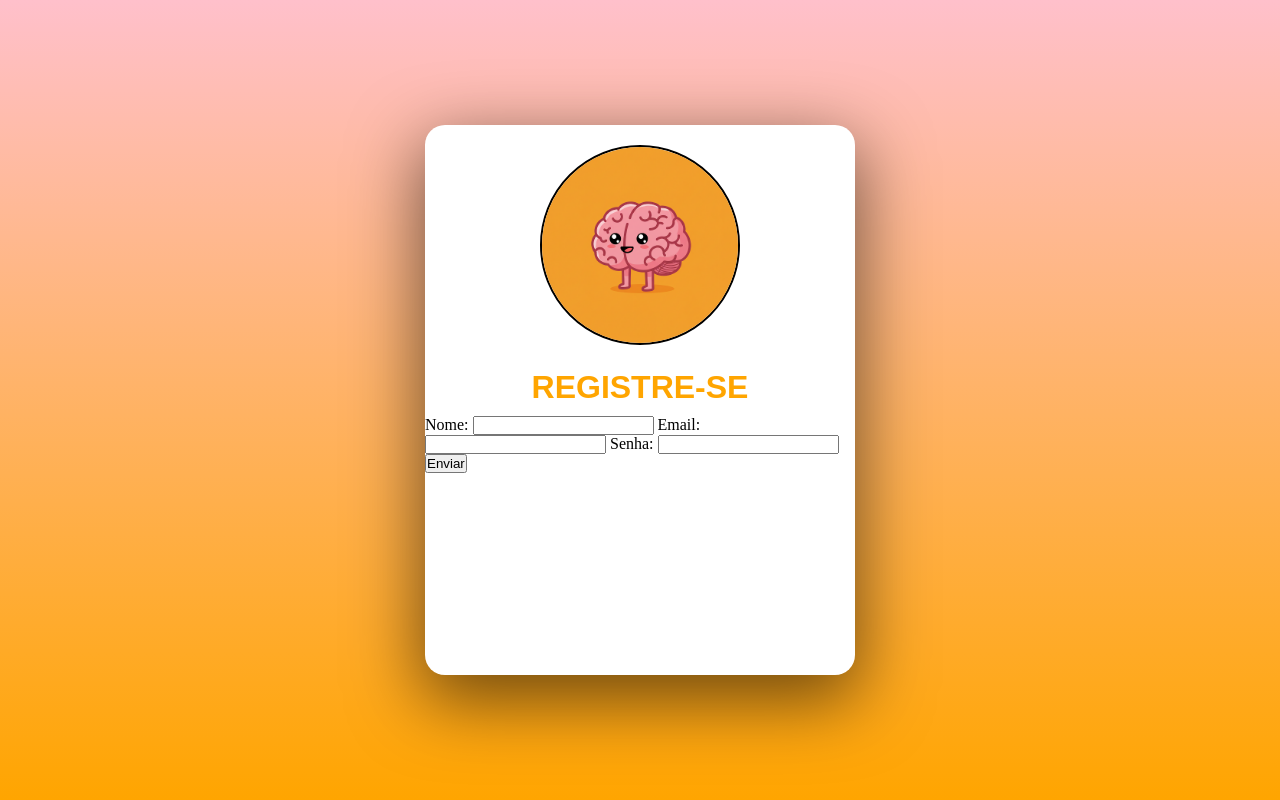
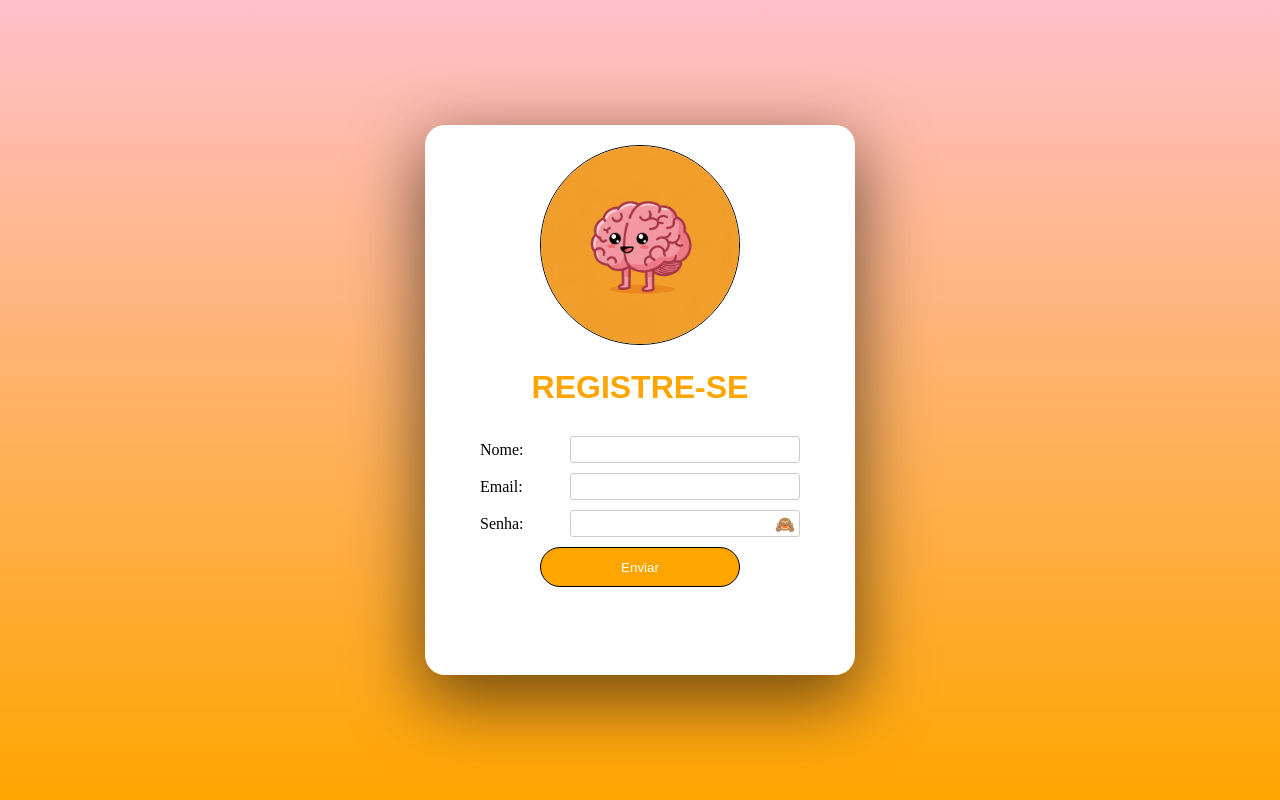
Before and after one commit to Talhetti/SuperQuiz, a PHP site: page /Registro.php in a window 1280 px wide. Run offline with PHP 8.4, Linux system fonts and the light colour scheme.

Commit message:
Tela de registro html e css pronto

```diff
--- a/Registro.php
+++ b/Registro.php
@@ -16,21 +16,34 @@
         <div class="Titulo">
             <h1>REGISTRE-SE</h1>
         </div>
-        <div class="Form-User">
-            <form action="Registro.php" method="POST">
+
+        <form action="" method="POST" class="Form-User">
+            <div class="form-group">
                 <label for="">Nome: </label>
                 <input type="text">
-
+            </div>
+            <div class="form-group">
                 <label for="">Email: </label>
                 <input type="text">
+            </div>
 
-                <label for="">Senha: </label>
-                <input type="password">
+            <div class="form-group">
+                <label for="Senha">Senha: </label>
+                <div class="InputSenha">
+                    <input type="password" id="Password">
+                    <span class="VerSenha" onclick="VerSenha()">🙈</span>
+                </div>
 
+            </div>
+            <div class="botao">
                 <button type="Submit">Enviar</button>
-            </form>
-        </div>
+            </div>
+        </form>
+
 
     </div>
+
+    <script src="js/Registro.js"></script>
 </body>
+
 </html>
--- a/css/Registro.css
+++ b/css/Registro.css
@@ -26,7 +26,7 @@ body{
     width: 200px;
     height: 200px;
     border-radius: 500px;
-    border: 2px solid black;
+    border: 1px solid black;
 }.imagem-logo{
     text-align: center;
     margin-top: 20px;
@@ -39,3 +39,60 @@ body{
     margin-bottom: 10px;
     font-family: Arial, Helvetica, sans-serif;
 }
+
+.Form-User {
+    width: 360px;
+    margin: 0 auto;
+    padding: 20px;
+    border-radius: 5px;
+}
+
+.form-group {
+    display: flex;
+    justify-content: space-between;
+    align-items: center;
+    margin-bottom: 10px;
+}
+
+.form-group label {
+    width: 80px;
+    text-align: left;
+    margin-right: 10px;
+}
+
+.form-group input {
+    flex: 1;
+    width: 230px;
+    padding: 5px;
+    border: 1px solid #ccc;
+    border-radius: 3px;
+}
+
+.InputSenha {
+    position: relative;
+    flex: 1;
+}
+
+.VerSenha {
+    position: absolute;
+    right: 5px;
+    top: 50%;
+    transform: translateY(-50%);
+    cursor: pointer;
+    font-size: 16px;
+}
+
+.botao{
+    margin: 0 auto;
+    text-align: center;
+}.botao button{
+    width: 200px;
+    color: white;
+    height: 40px;
+    border-radius: 20px;
+    border: 1px solid black;
+    background-color: orange;
+    cursor: pointer;
+}button:hover{
+    background-color: rgb(188, 122, 0);
+}
--- /dev/null
+++ b/js/Registro.js
@@ -0,0 +1,12 @@
+function VerSenha() {
+    let Senhainput = document.getElementById("Password");
+    let MudarIcon = document.querySelector(".VerSenha");
+
+    if (Senhainput.type === "password") {
+        Senhainput.type = "text";
+        MudarIcon.textContent = "🐵";
+    } else {
+        Senhainput.type = "password";
+        MudarIcon.textContent = "🙈";
+    }
+}
```
Also changed, not shown: img/image.png (added).
